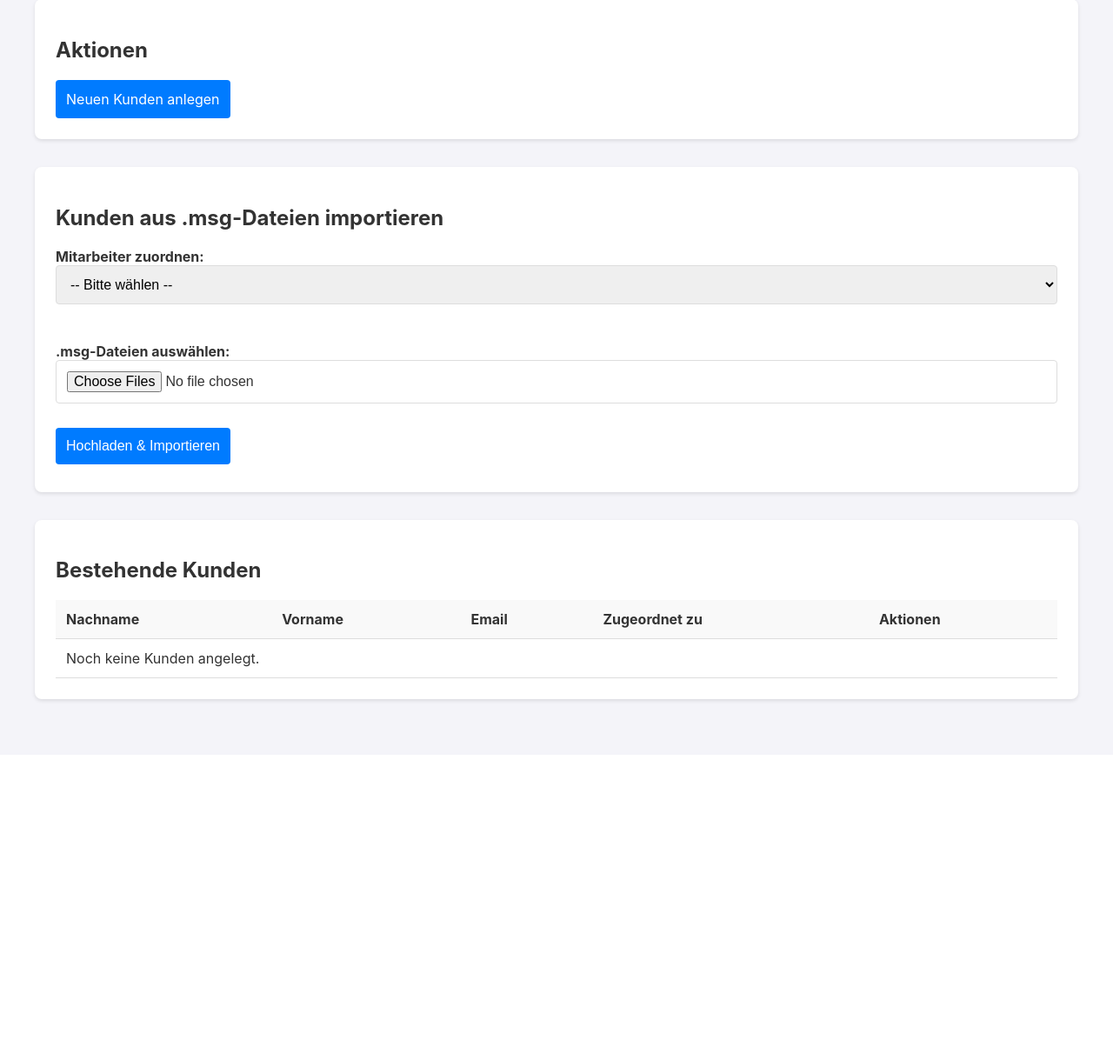
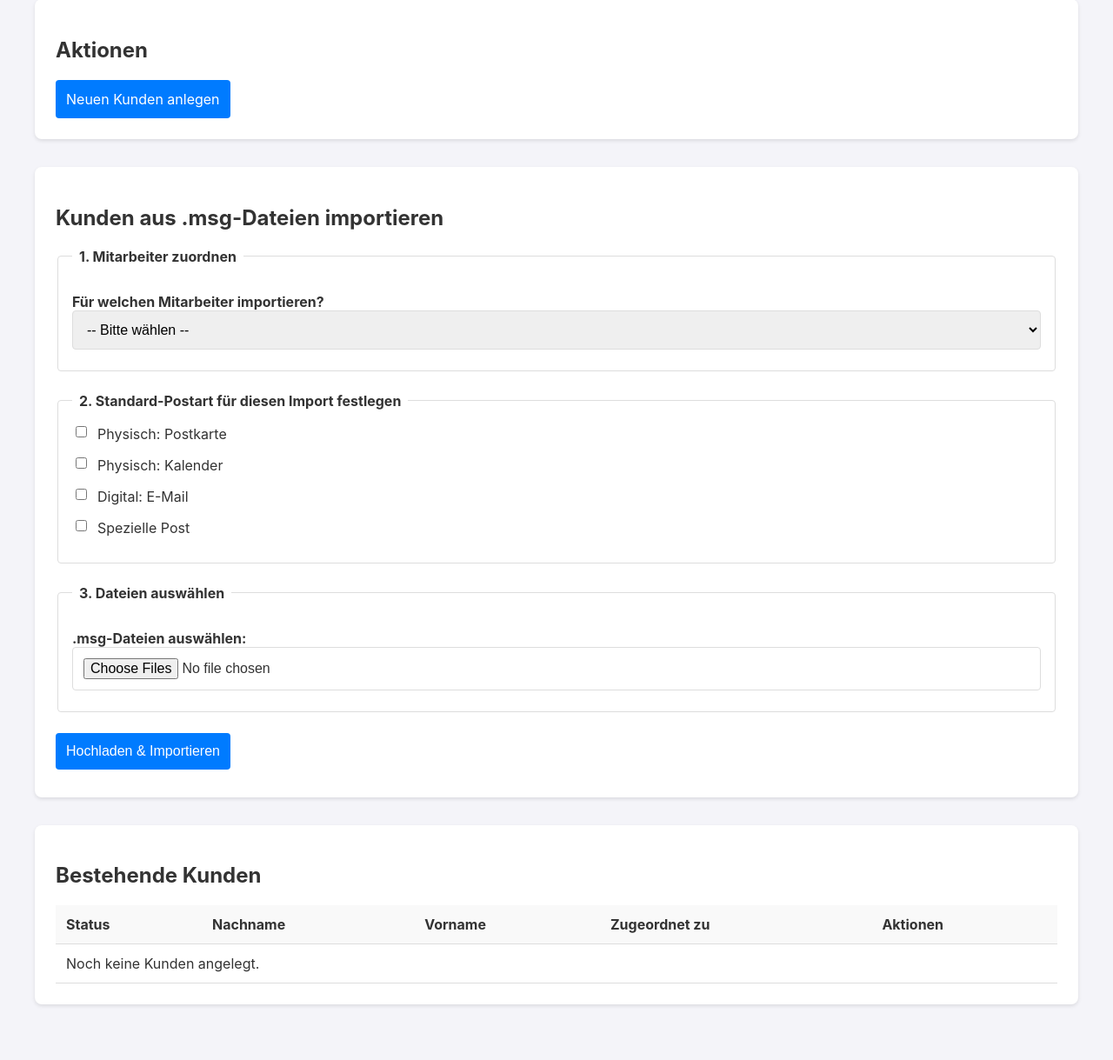
Before and after one commit to oliverschmidt99/weihnachtspost_rj, a Flask app: page /kunden in a window 1280 px wide. Shown: the part 167-1386 px from the top of the page at 87% size. Before the commit the page ends 976 px from the top, so only its background shows below. Run offline with Flask 3, Linux system fonts and the light colour scheme; data that the repository does not hold is empty.

Commit message:
feat(kunden): Add page to list and import Kunden

```diff
--- a/templates/kunden.html
+++ b/templates/kunden.html
@@ -11,17 +11,43 @@
 <div class="card">
     <h2>Kunden aus .msg-Dateien importieren</h2>
     <form action="{{ url_for('upload_msg') }}" method="post" enctype="multipart/form-data">
-        <label for="mitarbeiter_id">Mitarbeiter zuordnen:</label>
+        <fieldset>
+            <legend>1. Mitarbeiter zuordnen</legend>
+            <label for="mitarbeiter_id">Für welchen Mitarbeiter importieren?</label>
             <select name="mitarbeiter_id" id="mitarbeiter_id" required>
                 <option value="" disabled selected>-- Bitte wählen --</option>
                 {% for m in mitarbeiter %}
                 <option value="{{ m.id }}">{{ m.vorname }} {{ m.nachname }}</option>
                 {% endfor %}
             </select>
-        <br><br>
+        </fieldset>
+
+        <fieldset>
+            <legend>2. Standard-Postart für diesen Import festlegen</legend>
+            <div class="checkbox-group">
+                <input type="checkbox" id="postkarte" name="postkarte">
+                <label for="postkarte">Physisch: Postkarte</label>
+            </div>
+            <div class="checkbox-group">
+                <input type="checkbox" id="kalender" name="kalender">
+                <label for="kalender">Physisch: Kalender</label>
+            </div>
+            <div class="checkbox-group">
+                <input type="checkbox" id="email_versand" name="email_versand">
+                <label for="email_versand">Digital: E-Mail</label>
+            </div>
+            <div class="checkbox-group">
+                <input type="checkbox" id="speziell" name="speziell">
+                <label for="speziell">Spezielle Post</label>
+            </div>
+        </fieldset>
+
+        <fieldset>
+            <legend>3. Dateien auswählen</legend>
             <label for="msg_files">.msg-Dateien auswählen:</label>
             <input type="file" name="msg_files" multiple required>
-        <br><br>
+        </fieldset>
+
         <button type="submit">Hochladen & Importieren</button>
     </form>
 </div>
@@ -31,9 +57,9 @@
     <table>
         <thead>
             <tr>
+                <th>Status</th>
                 <th>Nachname</th>
                 <th>Vorname</th>
-                <th>Email</th>
                 <th>Zugeordnet zu</th>
                 <th>Aktionen</th>
             </tr>
@@ -41,10 +67,12 @@
         <tbody>
             {% for k in kunden %}
             <tr>
+                <td>{{ status_emojis.get(k.status, '') }} {{ k.status }}</td>
                 <td>{{ k.nachname }}</td>
                 <td>{{ k.vorname }}</td>
-                <td>{{ k.email }}</td>
-                <td>{{ k.mitarbeiter.vorname }} {{ k.mitarbeiter.nachname }}</td>
+                <td style="background-color: {{ k.mitarbeiter.farbe if k.mitarbeiter else 'transparent' }}">
+                    {% if k.mitarbeiter %}{{ k.mitarbeiter.nachname }}{% else %}---{% endif %}
+                </td>
                 <td class="actions">
                     <a href="{{ url_for('weihnachtspost_verwalten', kunde_id=k.id) }}" class="button-secondary">Post</a>
                     <a href="{{ url_for('kunde_bearbeiten', id=k.id) }}" class="button-secondary">Bearbeiten</a>
```
Lines whose indentation alone changed are shown as unchanged.
